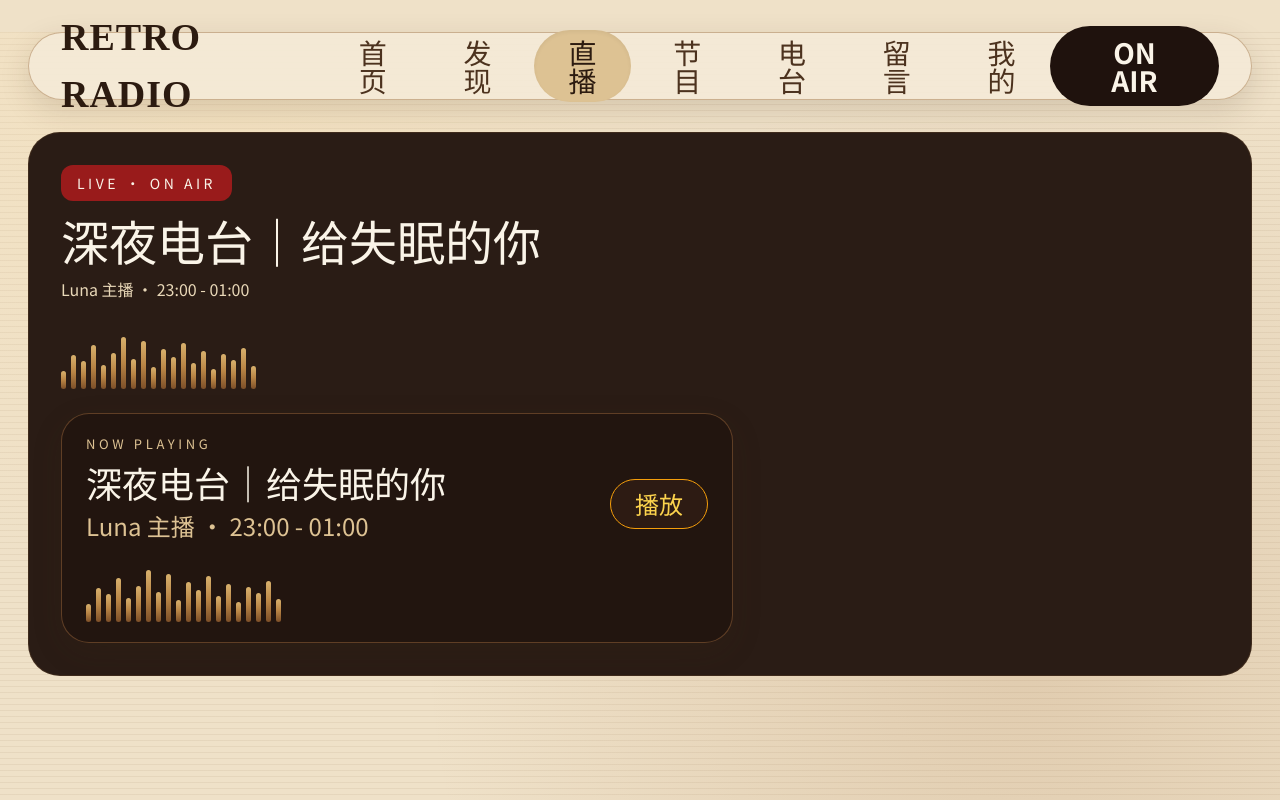
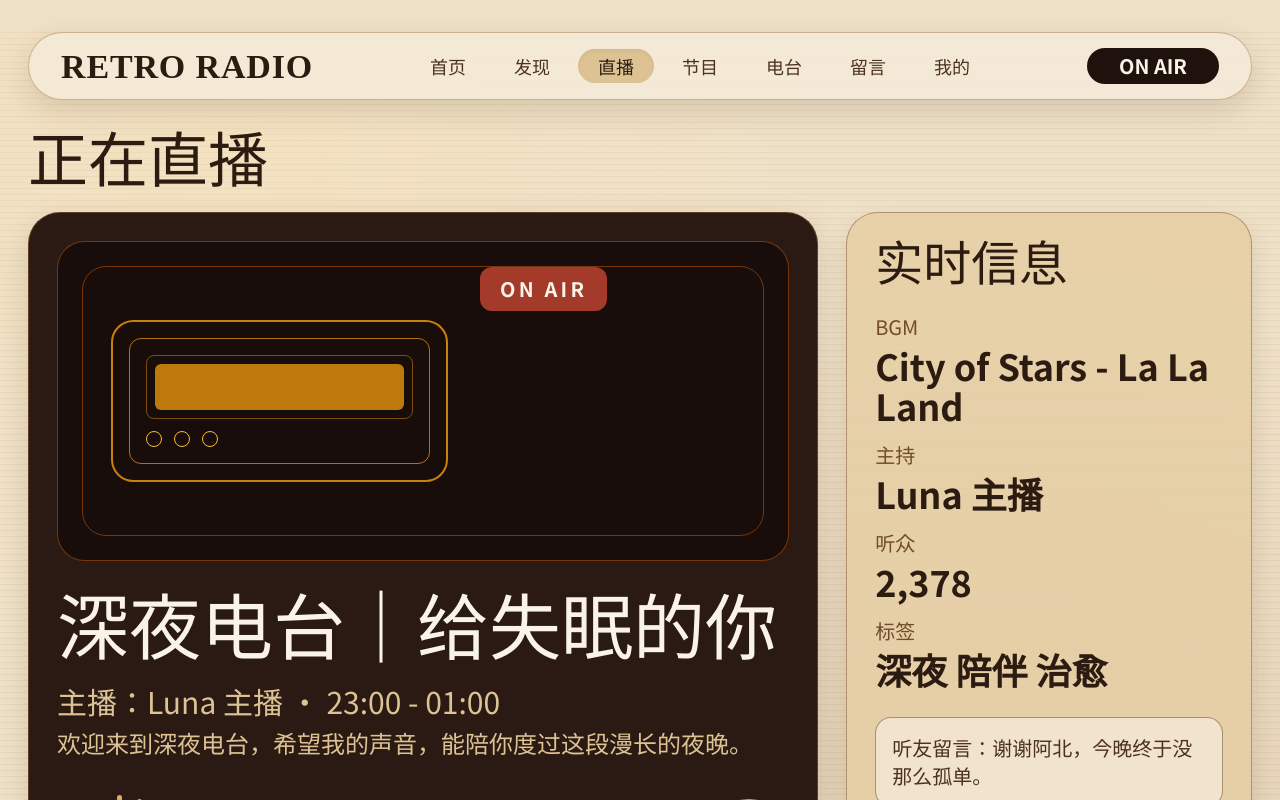
Before and after one commit to zrj20020926-max/musicRadio, a Vue app: page /#/live in a window 1280 px wide. Shown: the top 800 px of the page. Built offline with nearby package versions, Linux system fonts and the light colour scheme.

Commit message:
页面微调

```diff
--- a/src/components/TopNav.vue
+++ b/src/components/TopNav.vue
@@ -14,20 +14,26 @@ const emit = defineEmits(['navigate'])
 </script>
 
 <template>
-  <header class="retro-shell mt-8 flex h-[68px] items-center justify-between rounded-full border border-paper-600/45 bg-paper-100/90 px-8 shadow-soft">
-    <h1 class="font-retro text-[38px] font-bold tracking-wide text-paper-900">RETRO RADIO</h1>
-    <nav class="flex items-center gap-2">
+  <header
+    class="retro-shell mt-8 flex h-[68px] items-center justify-between rounded-full border border-paper-600/45 bg-paper-100/90 px-8 shadow-soft"
+  >
+    <h1 class="font-retro text-[34px] font-bold tracking-wide text-paper-900">RETRO RADIO</h1>
+    <nav class="flex flex-1 items-center justify-center gap-2 px-6">
       <button
         v-for="item in props.items"
         :key="item.key"
         type="button"
-        class="rounded-full px-6 py-2 text-[28px] leading-none text-paper-800 transition-all duration-150 hover:bg-paper-300/70 hover:text-paper-900"
+        class="rounded-full px-5 py-2 text-[18px] leading-none text-paper-800 transition-all duration-150 hover:bg-paper-300/70 hover:text-paper-900"
         :class="props.active === item.key ? 'bg-paper-300 text-paper-900 shadow-inner' : ''"
         @click="emit('navigate', item.key)"
       >
         {{ item.label }}
       </button>
     </nav>
-    <button class="rounded-full bg-[#1f120d] px-10 py-3 text-[28px] font-semibold leading-none text-paper-50">ON AIR</button>
+    <button
+      class="shrink-0 rounded-full bg-[#1f120d] px-8 py-2 text-[20px] font-semibold leading-none text-paper-50"
+    >
+      ON AIR
+    </button>
   </header>
 </template>
--- a/src/pages/CommentsPage.vue
+++ b/src/pages/CommentsPage.vue
@@ -36,11 +36,13 @@ function submitComment() {
               <span class="h-11 w-11 rounded-full bg-[#6a4329]" />
               <p class="truncate text-3xl text-paper-900">{{ comment.content }}</p>
             </div>
-            <span class="ml-3 text-3xl text-[#7f4327]">▫ {{ comment.liked }}</span>
+            <span class="ml-3 text-3xl text-[#7f4327]">♡ {{ comment.liked }}</span>
           </div>
         </div>
 
-        <div class="mt-6 flex items-center rounded-full border border-paper-600/60 bg-paper-100 px-4 py-2">
+        <div
+          class="mt-6 flex items-center rounded-full border border-paper-600/60 bg-paper-100 px-4 py-2"
+        >
           <input
             v-model="draft"
             class="w-full bg-transparent text-3xl text-paper-900 outline-none placeholder:text-paper-600"
@@ -52,7 +54,7 @@ function submitComment() {
             class="grid h-14 w-14 place-content-center rounded-full bg-paper-900 text-2xl text-paper-50"
             @click="submitComment"
           >
-            ▫
+            ➤
           </button>
         </div>
       </article>
@@ -87,28 +89,6 @@ function submitComment() {
             <span class="text-4xl text-paper-700">›</span>
           </li>
         </ul>
-
-        <div class="mt-5 rounded-[1.4rem] bg-[#251610] px-4 py-3 text-paper-50">
-          <div class="flex items-center justify-between gap-3">
-            <div class="flex min-w-0 items-center gap-3">
-              <div class="grid h-12 w-12 place-content-center rounded-xl bg-paper-800 text-lg">📻</div>
-              <div class="min-w-0">
-                <p class="truncate font-retro text-4xl">{{ currentProgram.title }}</p>
-                <p class="text-2xl text-paper-300">主播: {{ currentProgram.host }}</p>
-              </div>
-            </div>
-            <button
-              type="button"
-              class="grid h-14 w-14 place-content-center rounded-full border-2 border-amber-500 text-4xl text-amber-300"
-              @click="radioStore.togglePlay(currentProgram.id)"
-            >
-              {{ isPlaying ? 'Ⅱ' : '▶' }}
-            </button>
-          </div>
-          <div class="mt-2 max-w-xs">
-            <Waveform :animated="isPlaying" />
-          </div>
-        </div>
       </aside>
     </section>
   </main>
--- a/src/pages/LivePage.vue
+++ b/src/pages/LivePage.vue
@@ -10,12 +10,79 @@ const { currentProgram, isPlaying } = storeToRefs(radioStore)
 
 <template>
   <main class="mt-8 w-full">
-    <section class="rounded-[2rem] border border-paper-700/30 bg-[#2a1c15] p-8 text-paper-50">
-      <div class="inline-flex rounded-xl bg-red-800 px-4 py-2 text-sm tracking-[0.25em]">LIVE · ON AIR</div>
-      <h2 class="mt-5 font-retro text-5xl">{{ currentProgram.title }}</h2>
-      <p class="mt-2 text-paper-200">{{ currentProgram.host }} · {{ currentProgram.time }}</p>
-      <div class="mt-6"><Waveform :animated="isPlaying" /></div>
-      <div class="mt-6 max-w-2xl"><MiniPlayer :program="currentProgram" :is-playing="isPlaying" @toggle="radioStore.togglePlay()" /></div>
+    <h2 class="font-retro text-6xl text-paper-900">正在直播</h2>
+
+    <section class="mt-5 grid grid-cols-[1.85fr_0.95fr] gap-7 max-[1100px]:grid-cols-1">
+      <article class="rounded-[2rem] border border-[#7a502f]/70 bg-[#2a1a13] p-7 text-paper-50 shadow-soft">
+        <div class="rounded-[1.7rem] border border-amber-700/60 bg-[#180d0a] p-6">
+          <div class="flex min-h-[270px] items-center rounded-[1.5rem] border border-amber-700/60 px-7">
+            <div class="w-[54%] rounded-[1.4rem] border-2 border-amber-500/80 p-4">
+              <div class="rounded-xl border border-amber-500/70 p-4">
+                <div class="h-16 rounded-lg border border-amber-500/45 p-2">
+                  <div class="h-full rounded-md bg-amber-500/75" />
+                </div>
+                <div class="mt-3 flex items-center gap-3">
+                  <span class="h-4 w-4 rounded-full border border-amber-400" />
+                  <span class="h-4 w-4 rounded-full border border-amber-400" />
+                  <span class="h-4 w-4 rounded-full border border-amber-400" />
+                </div>
+              </div>
+            </div>
+            <div class="ml-8 self-start rounded-xl bg-[#a43b2a] px-5 py-2 text-xl font-bold tracking-[0.16em]">ON AIR</div>
+          </div>
+        </div>
+
+        <h3 class="mt-6 font-retro text-7xl leading-tight text-paper-50">{{ currentProgram.title }}</h3>
+        <p class="mt-2 text-3xl text-paper-300">主播：{{ currentProgram.host }} · {{ currentProgram.time }}</p>
+        <p class="mt-2 max-w-3xl text-2xl text-paper-300">欢迎来到深夜电台，希望我的声音，能陪你度过这段漫长的夜晚。</p>
+
+        <div class="mt-6 flex items-end justify-between gap-4">
+          <div>
+            <Waveform :animated="isPlaying" />
+            <div class="mt-1 flex justify-between text-xl text-paper-400">
+              <span>12:34</span>
+              <span>45:00</span>
+            </div>
+          </div>
+          <button
+            type="button"
+            class="grid h-20 w-20 shrink-0 place-content-center rounded-full border-2 border-amber-500 bg-paper-100 text-4xl text-paper-900 transition hover:scale-105"
+            @click="radioStore.togglePlay(currentProgram.id)"
+          >
+            {{ isPlaying ? 'Ⅱ' : '▶' }}
+          </button>
+        </div>
+
+        <div class="mt-6">
+          <MiniPlayer :program="currentProgram" :is-playing="isPlaying" @toggle="radioStore.togglePlay(currentProgram.id)" />
+        </div>
+      </article>
+
+      <aside class="retro-card rounded-[2rem] p-7">
+        <h3 class="font-retro text-5xl text-paper-900">实时信息</h3>
+        <div class="mt-6 space-y-4 text-paper-900">
+          <div>
+            <p class="text-xl text-paper-700">BGM</p>
+            <p class="mt-1 text-4xl font-semibold">City of Stars - La La Land</p>
+          </div>
+          <div>
+            <p class="text-xl text-paper-700">主持</p>
+            <p class="mt-1 text-4xl font-semibold">{{ currentProgram.host }}</p>
+          </div>
+          <div>
+            <p class="text-xl text-paper-700">听众</p>
+            <p class="mt-1 text-4xl font-semibold">2,378</p>
+          </div>
+          <div>
+            <p class="text-xl text-paper-700">标签</p>
+            <p class="mt-1 text-4xl font-semibold">深夜 陪伴 治愈</p>
+          </div>
+        </div>
+
+        <div class="mt-7 rounded-2xl border border-paper-700/55 bg-paper-100/75 px-4 py-4 text-xl text-paper-800">
+          听友留言：谢谢阿北，今晚终于没那么孤单。
+        </div>
+      </aside>
     </section>
   </main>
 </template>
--- a/src/pages/StationsPage.vue
+++ b/src/pages/StationsPage.vue
@@ -14,21 +14,23 @@ const scheduleItems = [
         <h2 class="font-retro text-6xl text-paper-50">今日节目单</h2>
 
         <div class="relative mt-6 rounded-[1.8rem] border border-paper-700/40 bg-paper-200 p-6">
-          <div v-for="item in scheduleItems" :key="item.time" class="border-b border-paper-600/40 py-4 last:border-b-0">
+          <div
+            v-for="item in scheduleItems"
+            :key="item.time"
+            class="border-b border-paper-600/40 py-4 last:border-b-0"
+          >
             <div class="grid grid-cols-[96px_1fr_auto] items-center gap-4">
               <span class="text-4xl text-paper-700">{{ item.time }}</span>
               <div>
                 <p class="font-retro text-5xl text-paper-900">{{ item.title }}</p>
                 <p class="mt-1 text-3xl text-paper-700">{{ item.host }}</p>
               </div>
-              <span v-if="item.live" class="rounded-full border border-red-800 px-3 py-1 text-lg text-red-900">直播中</span>
+              <span
+                v-if="item.live"
+                class="rounded-full border border-red-800 px-3 py-1 text-lg text-red-900"
+                >直播中</span
+              >
             </div>
-          </div>
-
-          <div class="absolute -bottom-10 right-4 rounded-2xl border border-paper-700/50 bg-[#c8a663] px-7 py-5 text-center font-retro text-5xl text-paper-900">
-            声音陪伴
-            <br />
-            每一天
           </div>
         </div>
       </article>
@@ -40,9 +42,16 @@ const scheduleItems = [
           89.6 <span class="text-6xl">FM</span>
         </div>
 
-        <div class="relative mx-auto mt-10 h-28 w-[86%] rounded-3xl border border-paper-700/60 bg-[#1f120d] px-8 py-5">
+        <div
+          class="relative mx-auto mt-10 h-28 w-[86%] rounded-3xl border border-paper-700/60 bg-[#1f120d] px-8 py-5"
+        >
           <div class="flex h-full items-center justify-between">
-            <span v-for="n in 13" :key="n" class="h-10 w-[2px] bg-amber-500/70" :style="{ height: `${22 + (n % 3) * 10}px` }" />
+            <span
+              v-for="n in 13"
+              :key="n"
+              class="h-10 w-[2px] bg-amber-500/70"
+              :style="{ height: `${22 + (n % 3) * 10}px` }"
+            />
           </div>
           <div class="absolute inset-y-0 left-1/2 w-1 -translate-x-1/2 bg-[#a43b2a]" />
         </div>
--- a/vite.config.js
+++ b/vite.config.js
@@ -19,7 +19,7 @@ export default defineConfig({
   ],
   resolve: {
     alias: {
-      '@': fileURLToPath(new URL('./src', import.meta.url))
+      '@': fileURLToPath(new URL('./src', import.meta.url)),
     },
   },
 })
```
Also changed, not shown: src/pages/DiscoverPage.vue (+20 -14 lines).
